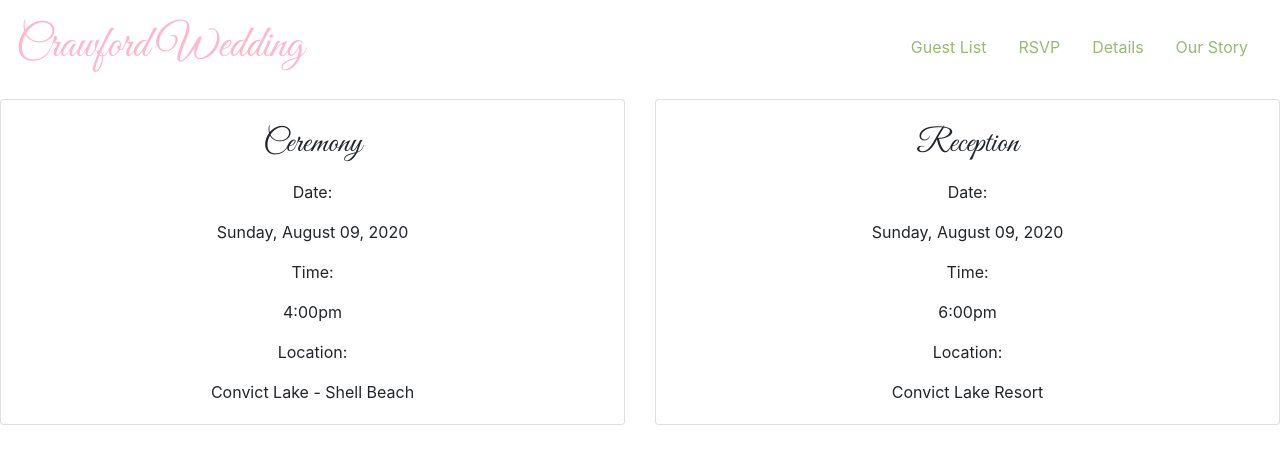
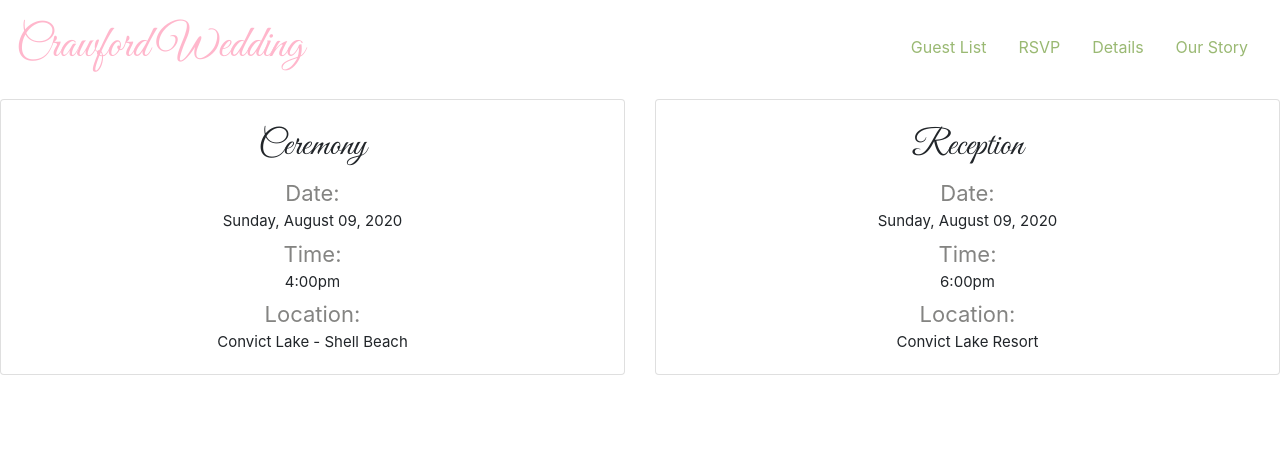
Before and after one commit to torianne02/crawford-wedding-frontend, a React (Create React App) app: page /details in a window 1280 px wide. Shown: the top 464 px of the page. Built offline with nearby package versions, Linux system fonts and the light colour scheme.

Commit message:
adds styling to details cards

```diff
--- a/src/App.css
+++ b/src/App.css
@@ -51,7 +51,19 @@ a.nav-link {
 
 div.card-title {
   font-family: 'Great Vibes';
-  font-size: 32px;
+  font-size: 35px;
+  margin-bottom: 5px;
+}
+
+p#detail-label {
+  font-size: 22px;
+  color: #848482;
+  margin-bottom: 0px;
+}
+
+p.card-text {
+  font-size: 15px;
+  margin-bottom: 5px;
 }
 
 h1, h3 {
```
